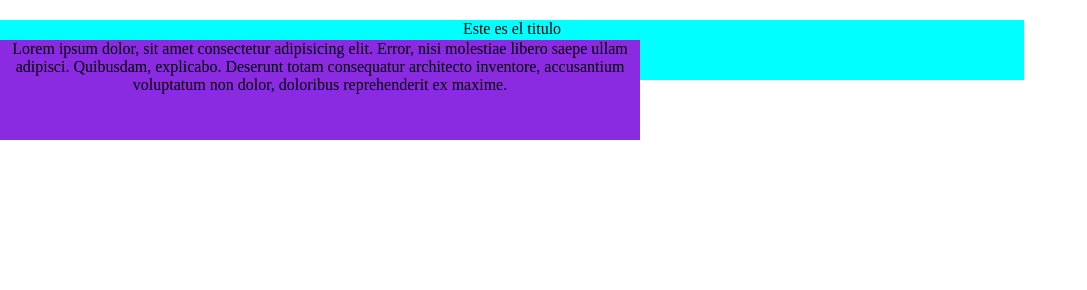
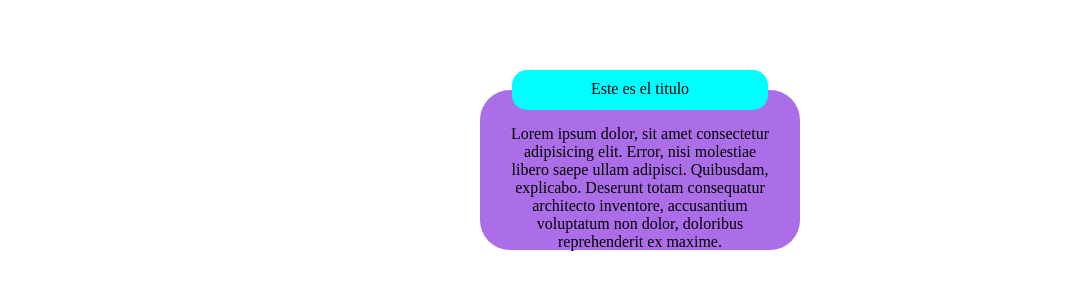
Before and after one commit to theo-patinio/Curso_HTML_CSS, a plain HTML site: page Position/position.html in a window 1280 px wide. Shown: the whole page, without its empty margins (0-1087 px from the left). Drawn offline with Linux system fonts and the light colour scheme.

Commit message:
position 2

```diff
--- a/Position/position.html
+++ b/Position/position.html
@@ -14,7 +14,7 @@
             <p>Este es el titulo</p>
         </div>
         <div class="div2">
-            <p>Lorem ipsum dolor, sit amet consectetur adipisicing elit. Error, nisi molestiae libero saepe ullam adipisci. Quibusdam, explicabo. Deserunt totam consequatur architecto inventore, accusantium voluptatum non dolor, doloribus reprehenderit ex maxime.</p>
+            <p class="parrafo2">Lorem ipsum dolor, sit amet consectetur adipisicing elit. Error, nisi molestiae libero saepe ullam adipisci. Quibusdam, explicabo. Deserunt totam consequatur architecto inventore, accusantium voluptatum non dolor, doloribus reprehenderit ex maxime.</p>
         </div>
     </section>
 </main>
--- a/Position/style.css
+++ b/Position/style.css
@@ -4,31 +4,41 @@
     box-sizing: border-box;
 }
 main{
-    align-items: center;
+    display: flex;
+    height: 100vh;
+
 }
 
 section{
-    display: inline-flex;
-    width: 50%;
-    margin: auto;
-    text-align: center;
+    display: block;
+    width: 25%;
+    height: 200px;
+    margin: 50px auto;
 }
 
 .div1{
-    position: absolute;
+    position: relative;
     top: 20px;
+    height: 40px;
     width: 80%;
-    height: 60px;
     background-color: aqua;
     text-align: center;
     margin: 0 auto;
+    border-radius: 15px;
+    padding-top: 10px;
+
 }
 
 .div2 {
-    position: relative;
-    top: 40px;
     width: 100%;
-    height: 100px;
-    background-color: blueviolet;
+    height: 160px;
+    background-color: rgb(172, 109, 232);
     margin: 0 auto;
+    text-align: center;
+    border-radius: 30px;
+    padding: 5px 30px;
+
 }
+.parrafo2{
+   padding-top: 30px;
+}
```
